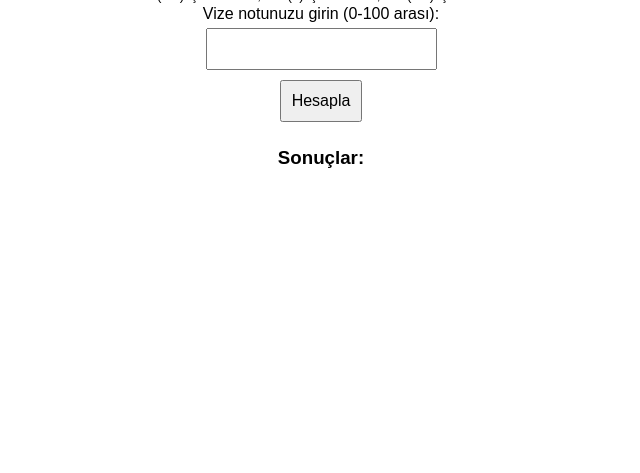
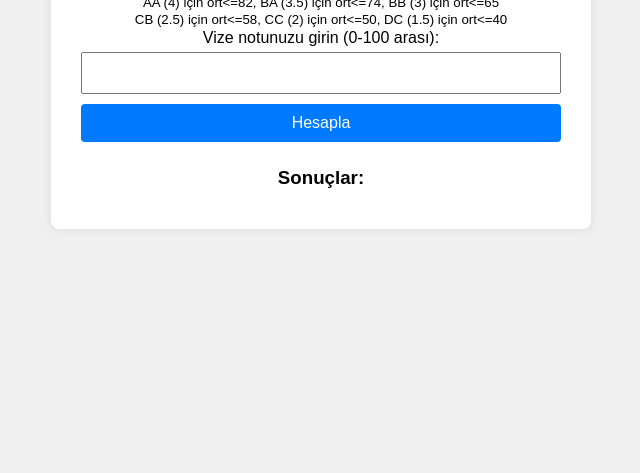
Before and after one commit to OT008/hesap, a plain HTML site: page index.html in a window 1280 px wide. Shown: the part 327-800 px from the top of the page, without its empty margins (319-959 px from the left). Drawn offline with Linux system fonts and the light colour scheme.

Commit message:
Update index.html

```diff
--- a/index.html
+++ b/index.html
@@ -1,68 +1,92 @@
 <!DOCTYPE html>
-<html lang="en">
+<html lang="tr">
 <head>
-	<meta charset="UTF-8">
-	<meta name="viewport" content="width=device-width, initial-scale=1.0">
+  <meta charset="UTF-8" />
+  <meta name="viewport" content="width=device-width, initial-scale=1.0"/>
   <title>Not Hesaplama Aracı</title>
   <style>
-		body
-		{
+    body {
       font-family: Arial, sans-serif;
+      background-color: #f0f0f0;
       display: flex;
       flex-direction: column;
+      justify-content: center;
       align-items: center;
-			justify-content: center;
       height: 100vh;
       margin: 0;
+    }
+
+    .container {
       text-align: center;
+      padding: 20px;
+      background-color: #fff;
+      border-radius: 8px;
+      box-shadow: 0 0 10px rgba(0, 0, 0, 0.1);
+      width: 90%;
+      max-width: 500px;
     }
-		input, button
-		{
+
+    h2 {
+      margin-bottom: 10px;
+    }
+
+    h5 {
+      font-weight: normal;
+      margin: 2px 0;
+    }
+
+    input, button {
       padding: 10px;
       margin: 5px;
       font-size: 16px;
+      width: calc(100% - 20px);
+      box-sizing: border-box;
     }
-		.red-text
-		{
+
+    button {
+      background-color: #007bff;
+      color: white;
+      border: none;
+      border-radius: 4px;
+      cursor: pointer;
+    }
+
+    button:hover {
+      background-color: #0056b3;
+    }
+
+    .red-text {
       color: red;
+      font-weight: bold;
     }
-		h5
-		{
-			font-weight: normal; /* Yazıyı normal yap */
-			margin: 2px 0; /* Aradaki boşluğu azalt */
-			padding: 0;
+
+    #result {
+      margin-top: 20px;
     }
-		h2
-		{
-			margin-bottom: 10px; /* "Not Hesaplama Aracı" başlığı ile diğer metin arasındaki mesafeyi azalt */
-		}
-		#result
-		{
-			margin-top: 50px; /* Sonuçlar başlığını daha alt kısıma yerleştir */
-		}
-		h3
-		{
-			margin-top: 20px; /* Sonuçlar başlığını biraz daha aşağıya kaydır */
+
+    h3 {
+      margin-top: 20px;
     }
   </style>
 </head>
 <body>
+  <div class="container">
     <h2>Not Hesaplama Aracı</h2>
     <h5>AA (4) için ort<=82, BA (3.5) için ort<=74, BB (3) için ort<=65</h5>
     <h5>CB (2.5) için ort<=58, CC (2) için ort<=50, DC (1.5) için ort<=40</h5>
+
     <label for="inputNumber">Vize notunuzu girin (0-100 arası):</label>
     <input type="number" id="inputNumber" step="any" min="0" max="100">
     <button onclick="calculate()">Hesapla</button>
+
     <h3>Sonuçlar:</h3>
-
     <div id="result"></div>
+  </div>
 
   <script>
-		function calculate()
-		{
+    function calculate() {
       const x = parseFloat(document.getElementById('inputNumber').value);
-			if (!isNaN(x) && x >= 0 && x <= 100)
-			{
+      if (!isNaN(x) && x >= 0 && x <= 100) {
         let AA = formatResult((82 - (x * 40 / 100)) * 100 / 60);
         let BA = formatResult((74 - (x * 40 / 100)) * 100 / 60);
         let BB = formatResult((65 - (x * 40 / 100)) * 100 / 60);
@@ -73,9 +97,7 @@
         if (CB === 35) { CC = '-'; DC = '-'; }
         else if (CC === 35) { DC = '-'; }
 
-
-				document.getElementById('result').innerHTML =
-				`
+        document.getElementById('result').innerHTML = `
           <p>AA (4) için: ${AA}</p>
           <p>BA (3.5) için: ${BA}</p>
           <p>BB (3) için: ${BB}</p>
@@ -83,14 +105,12 @@
           <p>CC (2) için: ${CC}</p>
           <p class="red-text">DC (1.5) için: ${DC}</p>
         `;
-			}
-			else
-			{
+      } else {
         document.getElementById('result').textContent = 'Geçersiz giriş, lütfen 0 ile 100 arasında bir değer girin.';
       }
     }
-		function formatResult(value)
-		{
+
+    function formatResult(value) {
       const roundedValue = Math.ceil(value);
       if (roundedValue > 100) return '-';
       if (roundedValue < 35) return 35;
```
Lines whose indentation alone changed are shown as unchanged.
